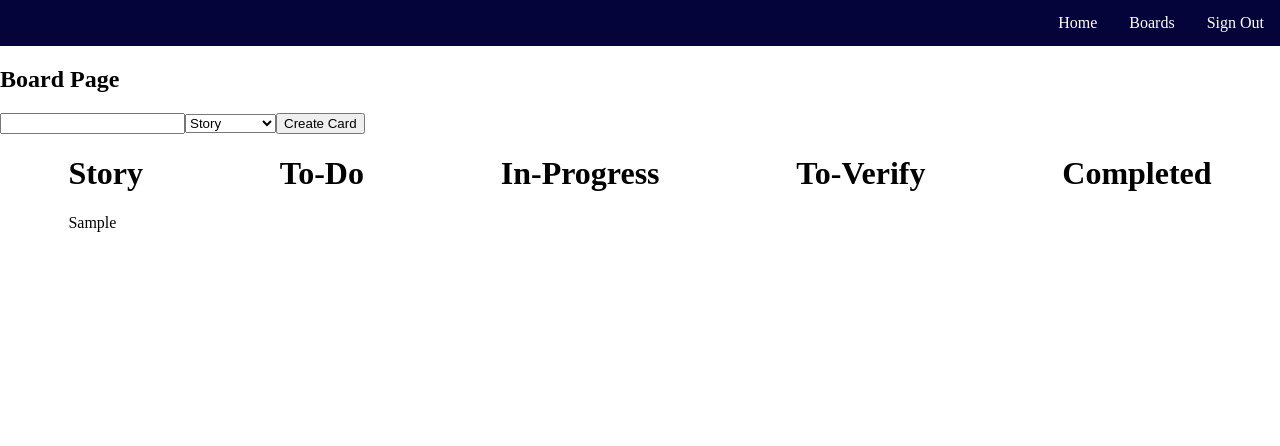
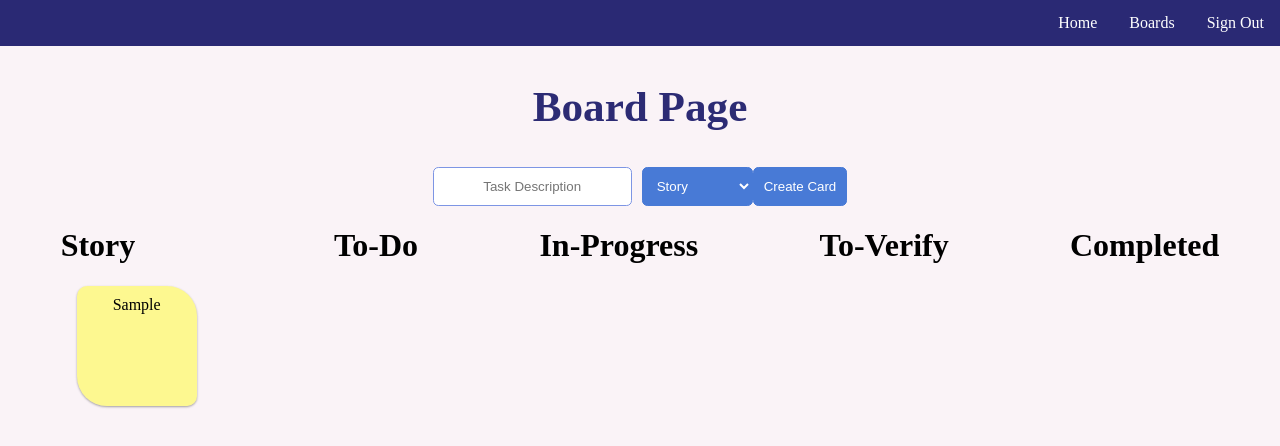
Before and after one commit to Scratch-Project-Organization/scratch-project, a React app: page /board in a window 1280 px wide. Both pictures are taken after typing "Sample" into the empty fields and a click on the button "Create Card". Shown: the top 446 px of the page. Built offline with nearby package versions, Linux system fonts and the light colour scheme.

Commit message:
Css changes to board page and home page.

```diff
--- a/client/components/Board.jsx
+++ b/client/components/Board.jsx
@@ -3,10 +3,10 @@ import React from 'react';
 
 const Board = (props) => {
   return(
-  <div>
+  <div className="board-component">
 
-    <h2>{props.board}</h2>
-    <h1></h1>
+    <h3>{props.board}</h3>
+
   </div>
   );
 };
--- a/client/components/Card.jsx
+++ b/client/components/Card.jsx
@@ -2,7 +2,7 @@ import React, { Component } from 'react';
 
 const Card = (props) => {
   return(
-    <div>
+    <div className='card-component'>
       {props.title}
     </div>
   );
--- a/client/pages/BoardPage.jsx
+++ b/client/pages/BoardPage.jsx
@@ -33,10 +33,10 @@ const BoardPage = () => {
 
 
   return(
-    <div>
+    <div id='board-page-div'>
       <h2 id='board-page-title'>Board Page</h2>
-      <div className="inputBox">
-        <input type='text' value= {title} onChange={e=> setTitle(e.target.value)}></input>
+      <div className="cardInputBox">
+        <input type='text' placeholder='Task Description' value= {title} onChange={e=> setTitle(e.target.value)}></input>
         <select name='column' id='column-select' onChange={e => setColumn(e.target.value)}>
           <option value="Story" defaultValue>Story</option>
           <option value="To-Do">To-Do</option>
@@ -47,12 +47,12 @@ const BoardPage = () => {
         <button onClick={columnHandler}>Create Card</button>
       </div>
 
-      <div id="columns">
-        <Column column={story} header="Story" />
-        <Column column={toDo} header="To-Do" />
-        <Column column={inProgress} header="In-Progress" />
-        <Column column={toVerify} header="To-Verify" />
-        <Column column={completed} header="Completed" />
+      <div id="columns-div">
+        <Column className='columns' column={story} header="Story" />
+        <Column className='columns' column={toDo} header="To-Do" />
+        <Column className='columns' column={inProgress} header="In-Progress" />
+        <Column className='columns' column={toVerify} header="To-Verify" />
+        <Column className='columns' column={completed} header="Completed" />
 
         {/* {columnList.map((column, i) => <Column key={`column${i}`} title={column} />)} */}
       </div>
--- a/client/pages/HomePage.jsx
+++ b/client/pages/HomePage.jsx
@@ -2,7 +2,7 @@ import React, { Component, useState } from 'react';
 import { BrowserRouter as Router, Switch, Route, Link } from 'react-router-dom';
 import BoardPage from './BoardPage';
 import Board from '../components/Board';
-
+import '../scss/HomePage.scss';
 // displays boardcards (for each user if using login)
 // navigation page to individual scrum boards
 
@@ -20,9 +20,9 @@ const HomePage = () => {
   // input box and a button
 
   return(
-    <div>
-      <h1>Home page</h1>
-      <div>
+    <div className="homePage">
+      <h1>Project Boards</h1>
+      <div className="board-container">
       {boardList.map((name, i) => <Board key={`card${i}`} board={name}/>)}
       </div>
 
--- a/client/scss/BoardPage.scss
+++ b/client/scss/BoardPage.scss
@@ -1,5 +1,69 @@
-#columns {
+@import "variables";
+
+#columns-div {
   display: flex;
   flex-direction: Row;
   justify-content: space-around;
+
 }
+
+#board-page-title {
+  font-size: 2.7rem;
+  text-align: center;
+  color: $dark-blue;
+}
+
+.cardInputBox {
+  display: flex;
+  flex-direction: row;
+  justify-content: center;
+    input {
+      text-align: center;
+      padding: 10px 10px;
+      border : 1px solid rgb(125, 149, 228);
+      margin-right: 10px;
+      border-radius: 0.4em;
+      outline:none;
+    }
+    // input.placeholder {
+    //   text-align: center;
+    // }
+    select {
+      color: white;
+      padding: 10px 10px;
+      border : 1px solid $primary-blue;
+      background-color: $primary-blue;
+      border-radius: 0.4em;
+      align-self: flex-start;
+    }
+    button {
+      color: white;
+      padding: 10px 10px;
+      border : 1px solid $primary-blue;
+      background-color: $primary-blue;
+      border-radius: 0.4em;
+      // align-self:
+    }
+}
+
+
+// .card-component {
+//   border: 2px solid black;
+// }
+.card-component {
+  background: $light-yellow;
+  text-align: center;
+  word-wrap: break-word;
+  border-radius: 10px 30px;
+  padding: 10px;
+  height: 100px;
+  margin: 1rem;
+  position: relative;
+  width: 100px;
+  box-shadow: 0 1px 3px rgba(0,0,0,0.12), 0 1px 2px rgba(0,0,0,0.24);
+  transition: all 0.3s cubic-bezier(.25,.8,.25,1);
+}
+
+.card-component:hover {
+  box-shadow: 0 14px 28px rgba(0,0,0,0.25), 0 10px 10px rgba(0,0,0,0.22);
+}
--- /dev/null
+++ b/client/scss/HomePage.scss
@@ -0,0 +1,49 @@
+.homePage{
+    margin: 30px;
+}
+
+
+.board-container{
+    display: flex;
+    flex-direction: row;
+    margin-bottom: 50px;
+    flex-wrap: wrap;
+    min-height: 120px;
+}
+
+
+.board-component{
+    margin: 20px 16px;
+    text-align: center;
+    width: 130px;
+
+    padding: 10px 15px;
+    box-shadow: 0 4px 8px 0 rgba(0,0,0,0.1);
+    transition: 0.3s;
+    background-color:white;
+}
+.board-component:hover{
+    box-shadow: 0 8px 16px 0 rgba(0,0,0,0.2);
+
+}
+
+
+.inputBox {
+    input{
+    padding: 10px 10px;
+    border : 1px solid rgb(125, 149, 228);
+    margin-right: 10px;
+    border-radius: 0.4em;
+    outline:none;
+
+    }
+    button{
+    padding: 10px 10px;
+    border : 1px solid rgb(125, 149, 228);
+    background-color: rgb(173, 207, 230);
+    border-radius: 0.4em;
+    }
+
+}
+
+//input box
--- a/client/scss/styles.scss
+++ b/client/scss/styles.scss
@@ -1,6 +1,9 @@
+@import "variables";
+
 body{
     padding: 0;
     margin: 0;
+    background-color: $background-color;
 }
 
 /**Navigation**/
@@ -9,7 +12,7 @@ ul {
     margin: 0;
     padding: 0;
     overflow: hidden;
-    background-color: rgb(4, 3, 58);
+    background-color: $dark-blue;
   }
 
   li {
--- /dev/null
+++ b/client/scss/variables.scss
@@ -0,0 +1,4 @@
+$background-color: #faf3f7;
+$primary-blue: rgb(72, 122, 214);
+$dark-blue: rgba(8, 8, 94, 0.856);
+$light-yellow: rgba(255, 255, 0, 0.418);
```
